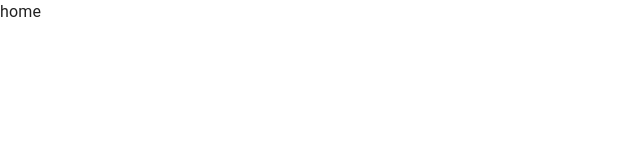
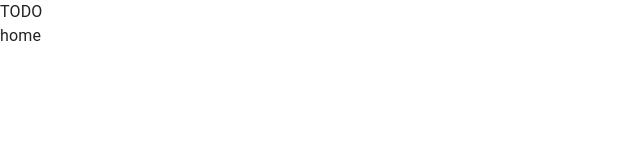
Before and after one commit to hhh67/efabvx, a React (Vite) app: page / in a window 1280 px wide. Shown: the top 160 px of the page, without its empty margins (0-640 px from the left). Built offline with nearby package versions, Linux system fonts and the light colour scheme.

Commit message:
Layoutを使用

```diff
--- a/src/components/common/Layout/Layout.tsx
+++ b/src/components/common/Layout/Layout.tsx
@@ -1,11 +1,24 @@
+import { useMediaQuery } from '@/hooks/useMediaQuery';
+import { Typography } from '@mui/material';
+import { Box } from '@mui/system';
+
 type LayoutProps = {
   children: React.ReactNode;
 };
 
 export const Layout: React.FC<LayoutProps> = ({ children }: LayoutProps) => {
+  const isMobile = useMediaQuery();
+
   return (
-    <div>
-      <main>{children}</main>
-    </div>
+    <>
+      {isMobile ? (
+        <>{children}</>
+      ) : (
+        <Box>
+          <Typography>TODO</Typography>
+          {children}
+        </Box>
+      )}
+    </>
   );
 };
--- a/src/routes/index.tsx
+++ b/src/routes/index.tsx
@@ -1,3 +1,4 @@
+import { Layout } from '@/components/common/Layout/Layout';
 import { Typography } from '@mui/material';
 import {
   Outlet,
@@ -5,19 +6,19 @@ import {
   createBrowserRouter,
   createRoutesFromElements,
 } from 'react-router-dom';
+import { GymlogRoutes } from './GymlogRoutes';
 import { HomeRoutes } from './HomeRoutes';
 import { MoonPfaseRoutes } from './MoonPfaseRoutes';
 import { PicgleRoutes } from './PicgleRoutes';
 import { QiitaReaderRoutes } from './QiitaReaderRoutes';
-import { GymlogRoutes } from './GymlogRoutes';
 
 export const router = createBrowserRouter(
   createRoutesFromElements(
     <Route
       element={
-        <main>
+        <Layout>
           <Outlet />
-        </main>
+        </Layout>
       }
       errorElement={<Typography>error</Typography>}
     >
```
